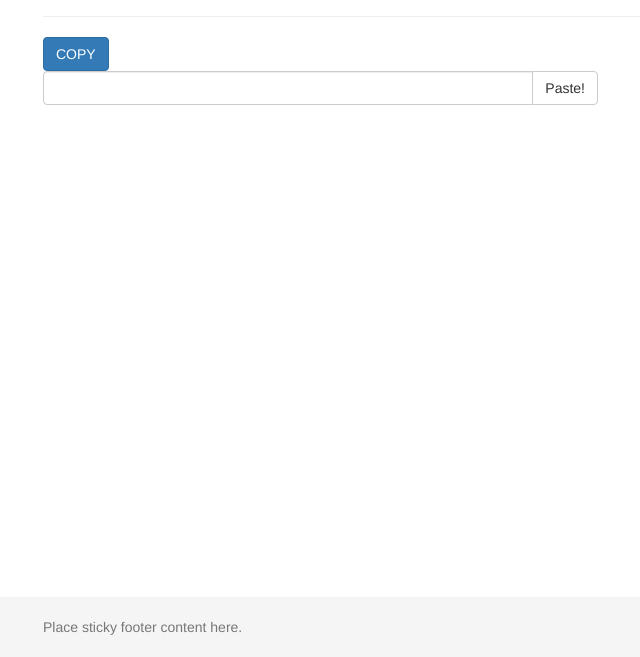
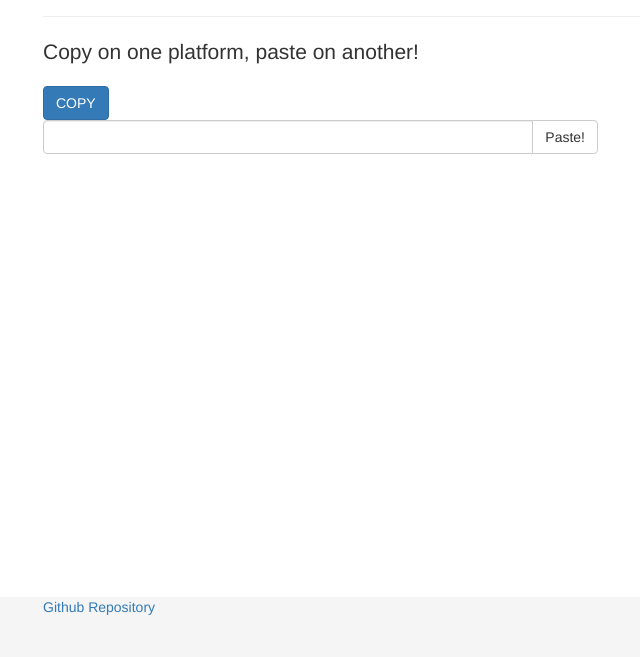
Before and after one commit to SudoQ/realclipper, a plain HTML site: page web/assets/index.html in a window 1280 px wide. Shown: the part 143-800 px from the top of the page, without its empty margins (27-667 px from the left). Drawn offline with nearby package versions, Linux system fonts and the light colour scheme.

Commit message:
Cosmetic changes, added Github link

```diff
--- a/web/assets/index.html
+++ b/web/assets/index.html
@@ -8,7 +8,7 @@
     <meta name="author" content="">
     <link rel="icon" href="../../favicon.ico">
 
-    <title>Sticky Footer Navbar Template for Bootstrap</title>
+    <title>Realclipper</title>
 
     <!-- Custom styles for this template -->
 	<link href="sticky-footer-navbar.css" rel="stylesheet">
@@ -70,10 +70,7 @@
         <h1>Realclipper</h1>
 	</div>
 
-	<!--
-	<p class="lead">Pin a fixed-height footer to the bottom of the viewport in desktop browsers with this custom HTML and CSS. A fixed navbar has been added with <code>padding-top: 60px;</code> on the <code>body > .container</code>.</p>
-	<p>Back to <a href="../sticky-footer">the default sticky footer</a> minus the navbar.</p>
-	-->
+	<p class="lead"> Copy on one platform, paste on another! </p>
 
 	<button class="btn btn-primary" data-clipboard-text="Copy Me!" id="copy"> COPY </button>
 	<div class="row">
@@ -90,8 +87,8 @@
 
 
     <div class="footer">
-      <div class="container">
-        <p class="text-muted">Place sticky footer content here.</p>
+		<div class="container">
+			<a class "text-muted" target="_blank" href="http://github.com/SudoQ/realclipper">Github Repository</a>
       </div>
     </div>
 
```
